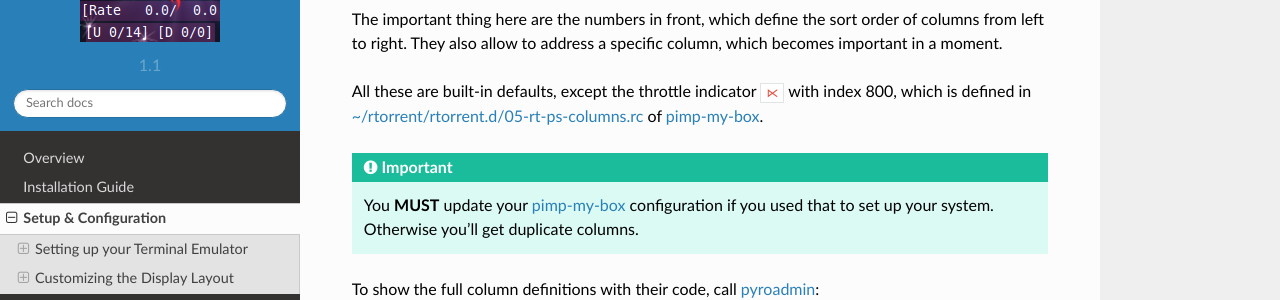
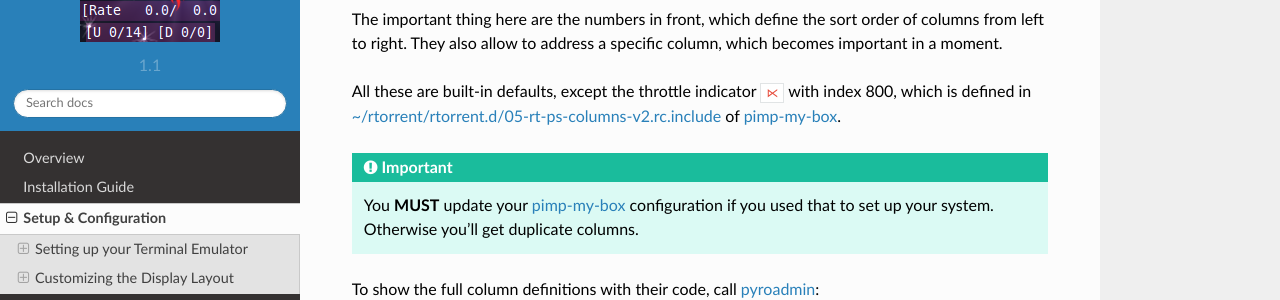
Before and after one commit to pyroscope/rtorrent-ps, a Sphinx documentation site: the page built from docs/setup.rst, in a window 1280 px wide and 900 px high, scrolled down 4596 px. Shown: the part 151-451 px from the top of the window. Built offline with Sphinx 7.4.7 and the Read the Docs theme 2.0.0, drawn with Linux system fonts in a browser that asks for light colours.

Commit message:
docs: v2 column defs have moved

```diff
--- a/docs/setup.rst
+++ b/docs/setup.rst
@@ -268,7 +268,7 @@ They also allow to address a specific column,
 which becomes important in a moment.
 
 All these are built-in defaults, except the throttle indicator ``⋉`` with index 800,
-which is defined in `~/rtorrent/rtorrent.d/05-rt-ps-columns.rc`_ of `pimp-my-box`_.
+which is defined in `~/rtorrent/rtorrent.d/05-rt-ps-columns-v2.rc.include`_ of `pimp-my-box`_.
 
 .. important::
 
@@ -512,4 +512,4 @@ it to the current bounds.
 .. _`rTorrent Scripting`: https://rtorrent-docs.readthedocs.io/en/latest/scripting.html#
 .. _`rtxmlrpc`: https://pyrocore.readthedocs.io/en/latest/usage.html#rtxmlrpc
 .. _`pyroadmin`: https://pyrocore.readthedocs.io/en/latest/references.html#pyroadmin
-.. _`~/rtorrent/rtorrent.d/05-rt-ps-columns.rc`: https://github.com/pyroscope/pimp-my-box/blob/master/roles/rtorrent-ps/templates/rtorrent/rtorrent.d/05-rt-ps-columns.rc#L1
+.. _`~/rtorrent/rtorrent.d/05-rt-ps-columns-v2.rc.include`: https://github.com/pyroscope/pimp-my-box/blob/master/roles/rtorrent-ps/templates/rtorrent/rtorrent.d/05-rt-ps-columns-v2.rc.include#L5
```
